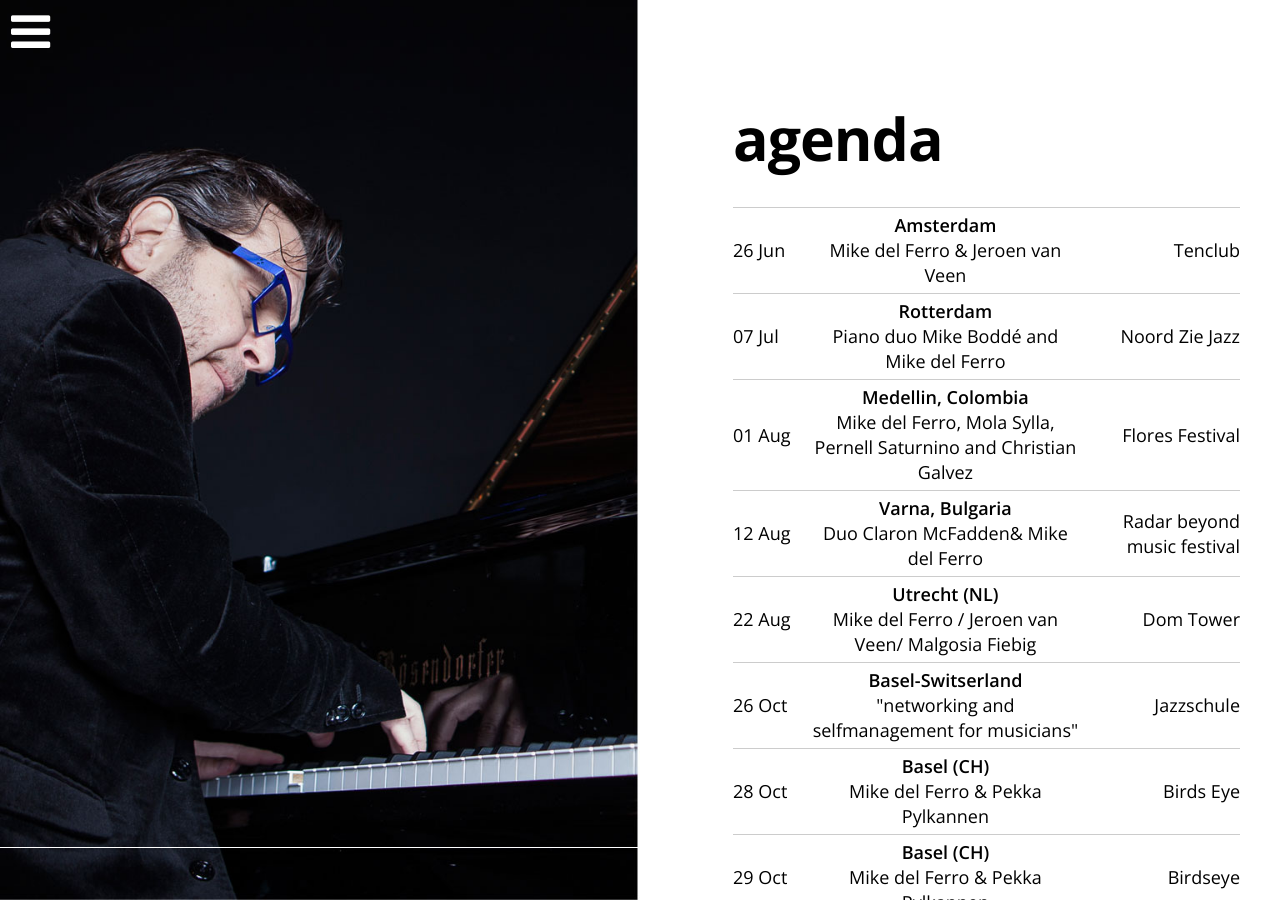
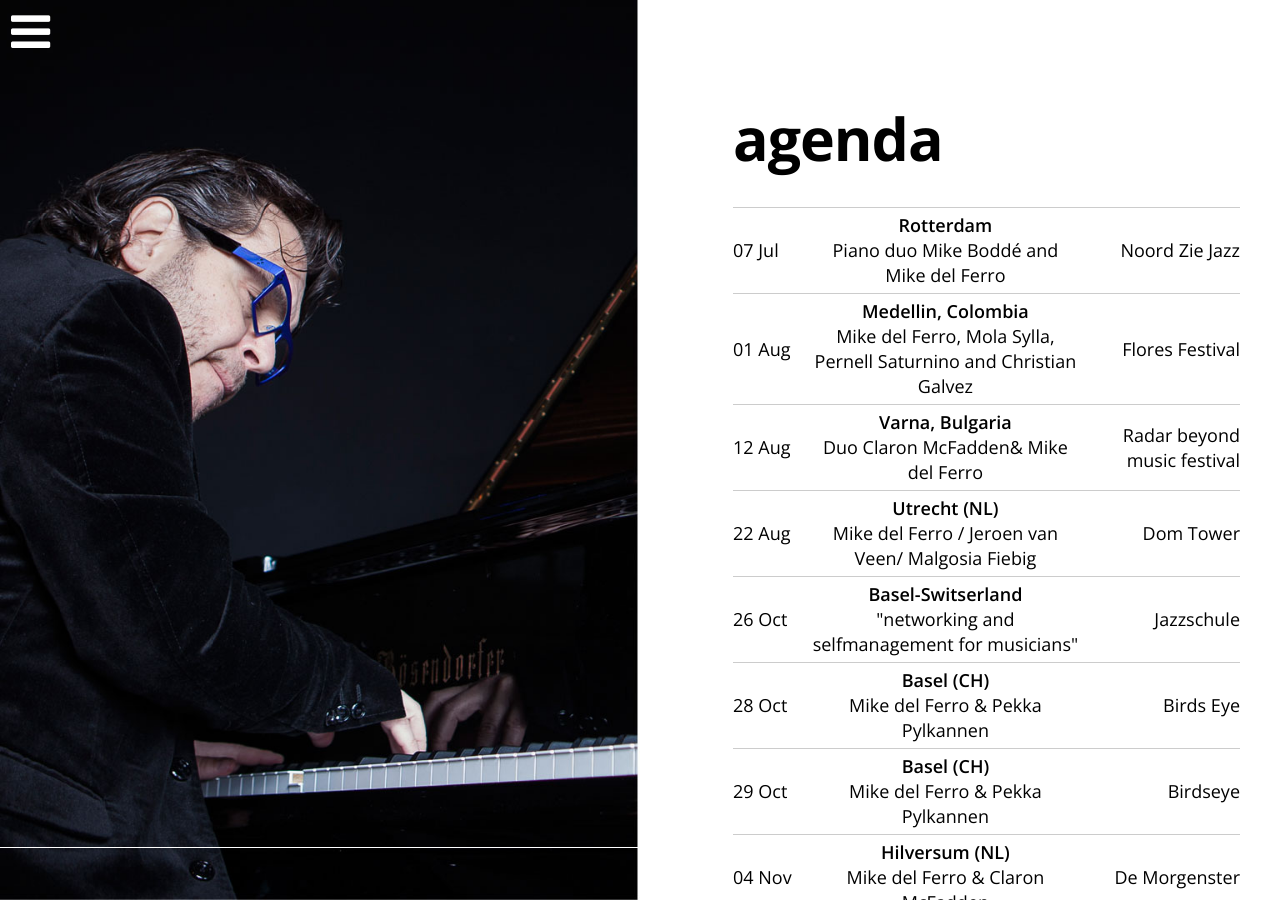
Before and after one commit to mikedelferro/website, a Jekyll site: the page built from agenda.html, in a window 1280 px wide and 900 px high. Built offline with Jekyll 4.4.1, drawn with Linux system fonts in a browser that asks for light colours; nearby versions of some CDN libraries.

Commit message:
Updated '/_config.yml' via CloudCannon

```diff
--- a/_config.yml
+++ b/_config.yml
@@ -54,11 +54,6 @@ gigs:
     location: De Morgenster
     venue: Hilversum (NL)
     url: 'http://www.seinconcerten.nl/'
-  - title: 'Mike del Ferro & Jeroen van Veen'
-    date: 2016-06-26T19:00:00.000Z
-    location: Tenclub
-    venue: Amsterdam
-    url: 'https://www.facebook.com/onbehalfoftenclub/?fref=ts'
   - title: 'Mike del Ferro, Mola Sylla, Pernell Saturnino and Christian Galvez'
     date: 2016-08-01T19:00:00.000Z
     location: Flores Festival
```
